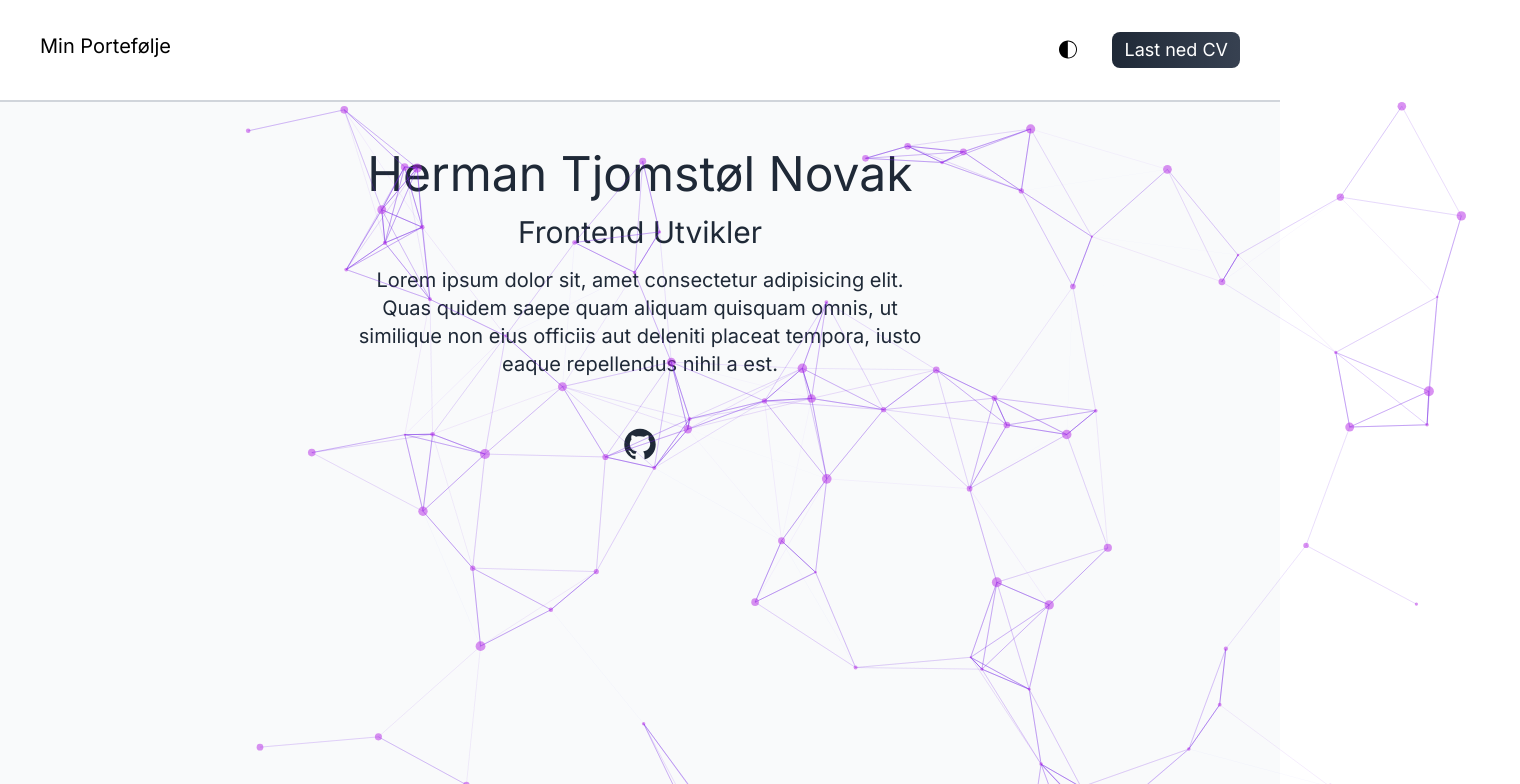
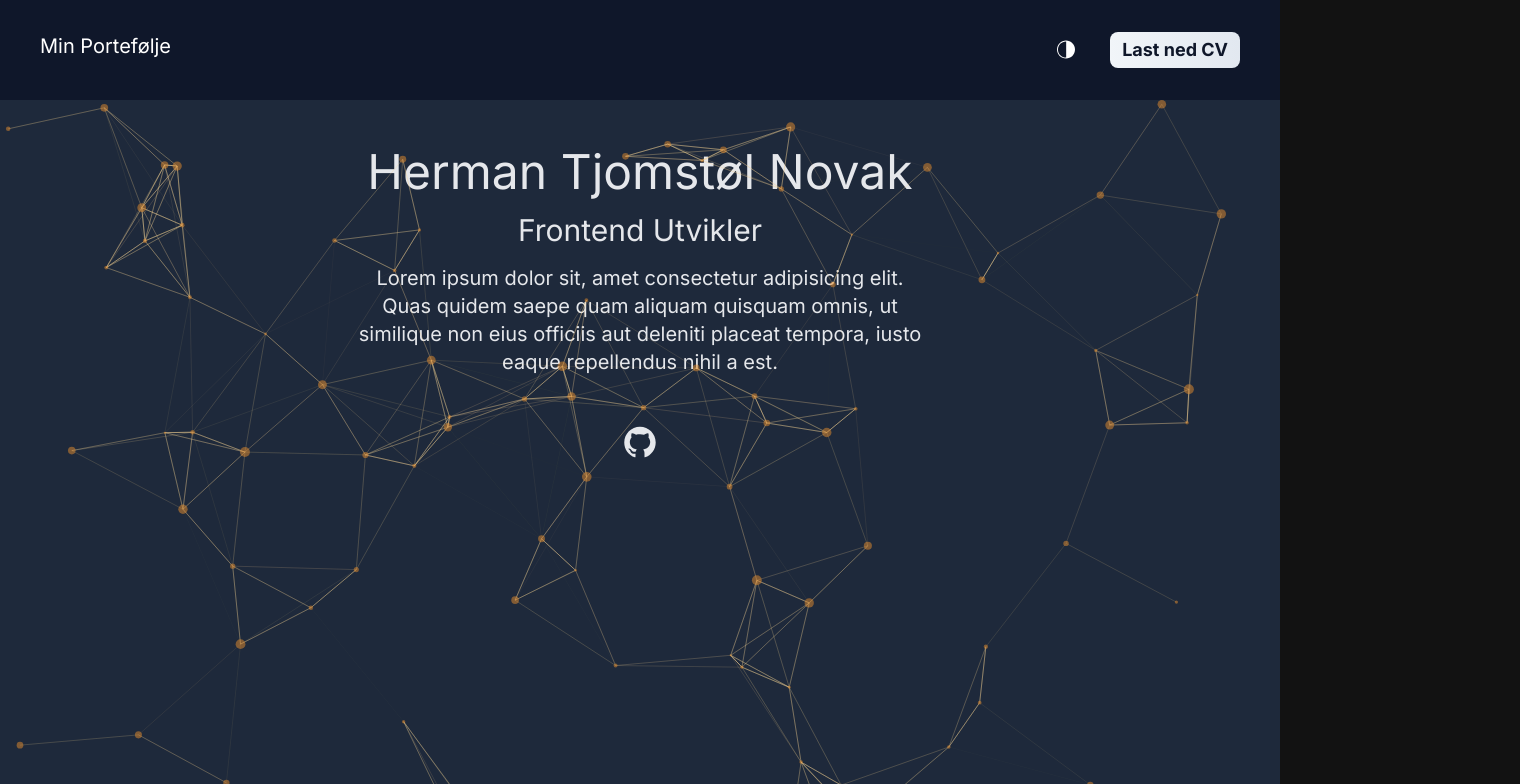
Before and after one commit to hernok/next-portfolio, a Next.js app: page / in a window 1280 px wide. Shown: the top 784 px of the page, 1520 px wide, since content can reach past the window. Built offline with nearby package versions, Linux system fonts and the light colour scheme.

Commit message:
added particles

```diff
--- a/src/app/page.tsx
+++ b/src/app/page.tsx
@@ -3,17 +3,20 @@ import Hero from "@/components/hero/Hero";
 import ParticleContainer from "@/components/particles/ParticleContainer";
 import ProjectCard from "@/components/projectCard/ProjectCard";
 import ToolCard from "@/components/toolCard/ToolCard";
+import Link from "next/link";
 import { AiFillGithub } from "react-icons/ai";
 
 export default function Home() {
   return (
     <div>
+      <ParticleContainer />
       <main className="bg-gray-50 px-3 md:px-20 lg:px-60 dark:bg-slate-800">
         <section className="min-h-screen">
-          <ParticleContainer />
           <Hero />
-          <div className="text-gray-800 text-4xl flex justify-center gap 16 dark:text-gray-200">
-            <AiFillGithub />
+          <div className="text-gray-800 text-4xl flex justify-center gap 16 dark:text-gray-200 cursor-pointer">
+            <Link href="https://github.com/hernok">
+              <AiFillGithub />
+            </Link>
           </div>
         </section>
         <section>
--- a/src/app/providers.tsx
+++ b/src/app/providers.tsx
@@ -3,7 +3,7 @@ import { ThemeProvider } from "next-themes";
 
 export default function Providers({ children }: { children: React.ReactNode }) {
   return (
-    <ThemeProvider attribute="class" defaultTheme="system" enableSystem>
+    <ThemeProvider attribute="class" defaultTheme="dark" enableSystem>
       {children}
     </ThemeProvider>
   );
```
